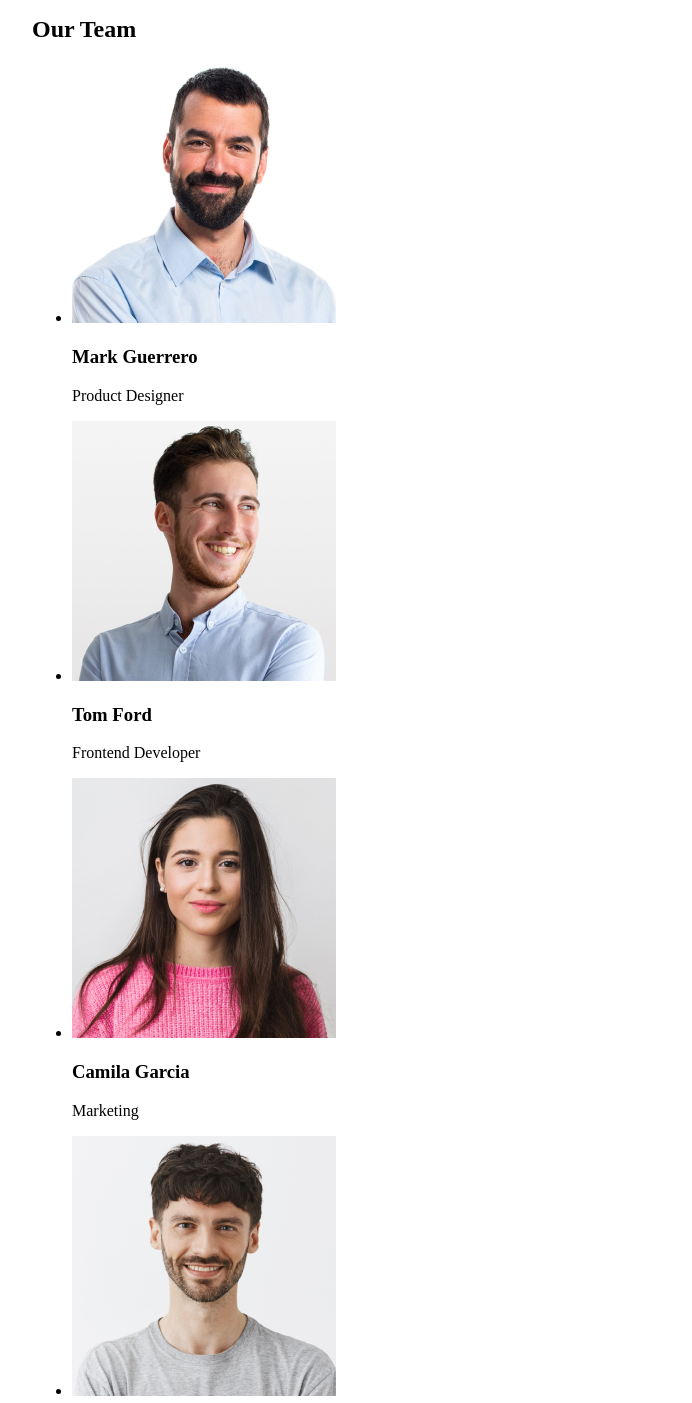
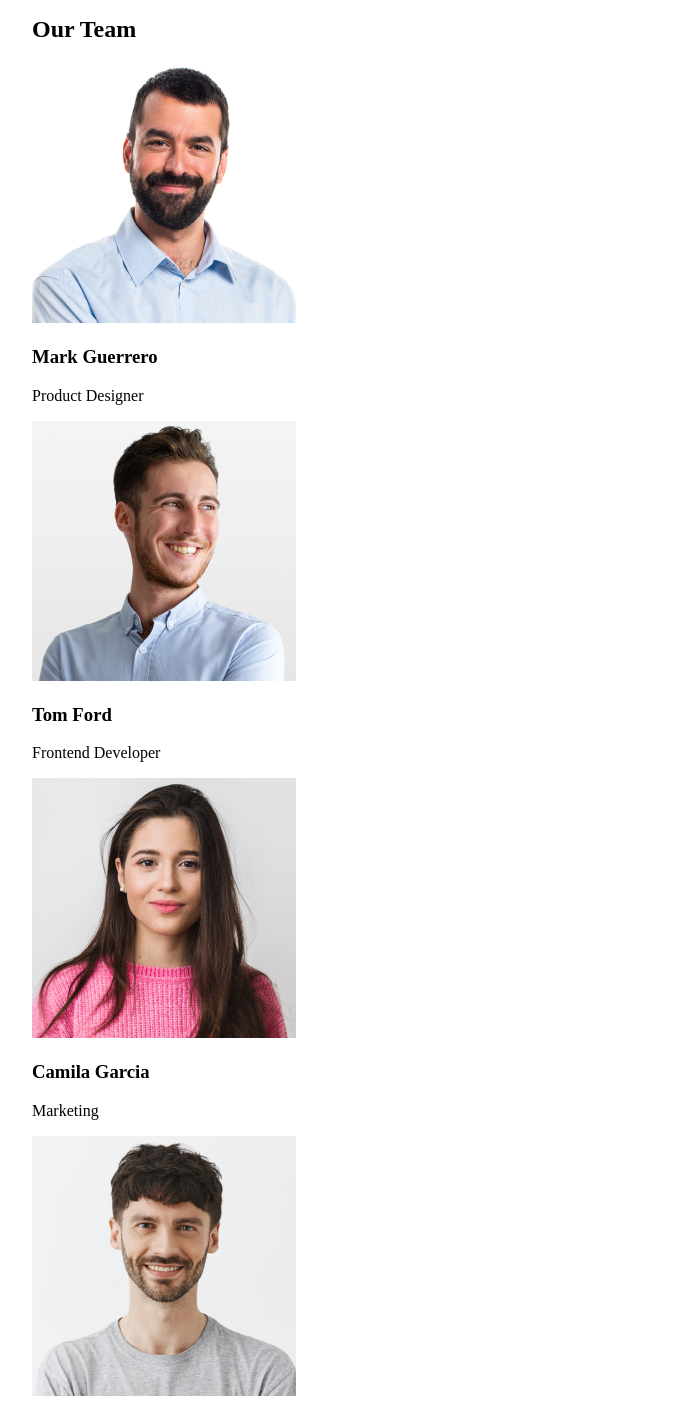
Before and after one commit to 777Pavel777/goit-markup-hw-01, a plain HTML site: page index.html in a window 1280 px wide. Shown: the part 541-1944 px from the top of the page, without its empty margins (124-816 px from the left). Drawn offline with Linux system fonts and the light colour scheme.

Commit message:
add pictures in index.html file

```diff
--- a/index.html
+++ b/index.html
@@ -63,24 +63,23 @@
 
       <section>
         <h2 class="title-team">Our Team</h2>
-        <ul>
-          <li><img src="./images/Mark Guerrero.jpg" alt="Product Designer" /></li>
+
+        <img src="./images/Mark Guerrero.jpg" alt="Product Designer" />
           <h3>Mark Guerrero</h3>
           <p>Product Designer</p>
 
-          <li><img src="./images/Tom Ford.jpg" alt="Frontend Developer" /></li>
+        <img src="./images/Tom Ford.jpg" alt="Frontend Developer" />
           <h3>Tom Ford</h3>
           <p>Frontend Developer</p>
 
-          <li><img src="./images/Camila Garcia.jpg" alt="Marketing" /></li>
+        <img src="./images/Camila Garcia.jpg" alt="Marketing" />
           <h3>Camila Garcia</h3>
           <p>Marketing</p>
 
 
-          <li><img src="./images/Daniel Wilson.jpg" alt="UI Designer" /></li>
+        <img src="./images/Daniel Wilson.jpg" alt="UI Designer" />
           <h3>Daniel Wilson</h3>
           <p>UI Designer</p>
-        </ul>
       </section>
     </main>
 
```
